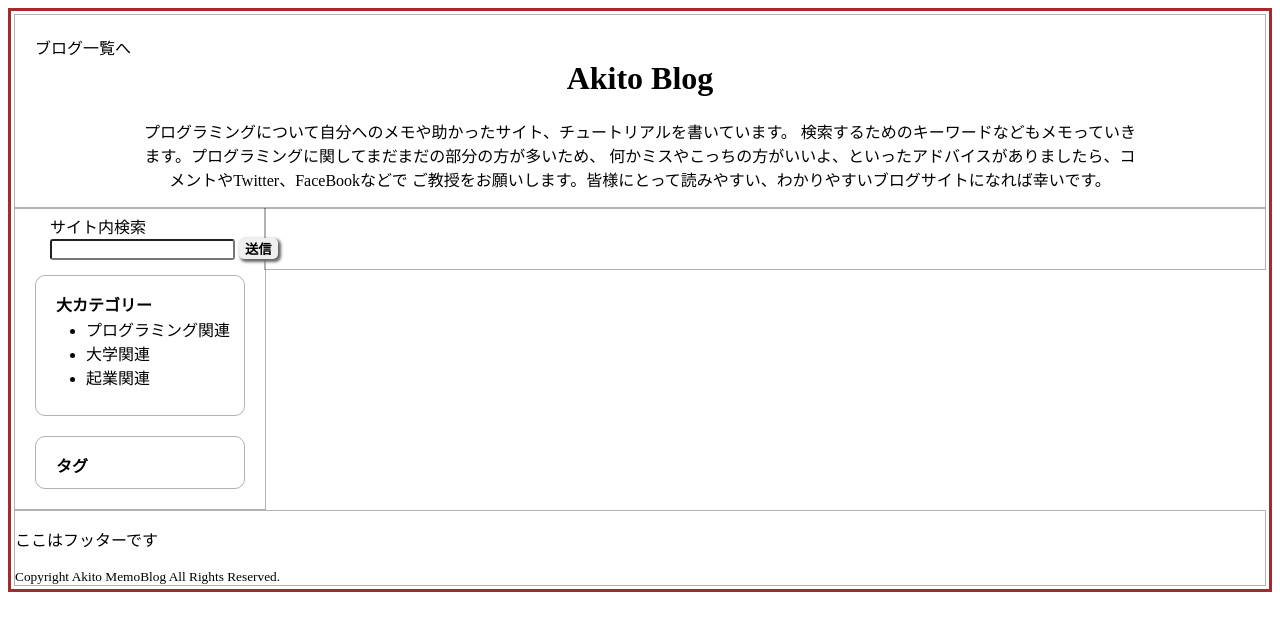
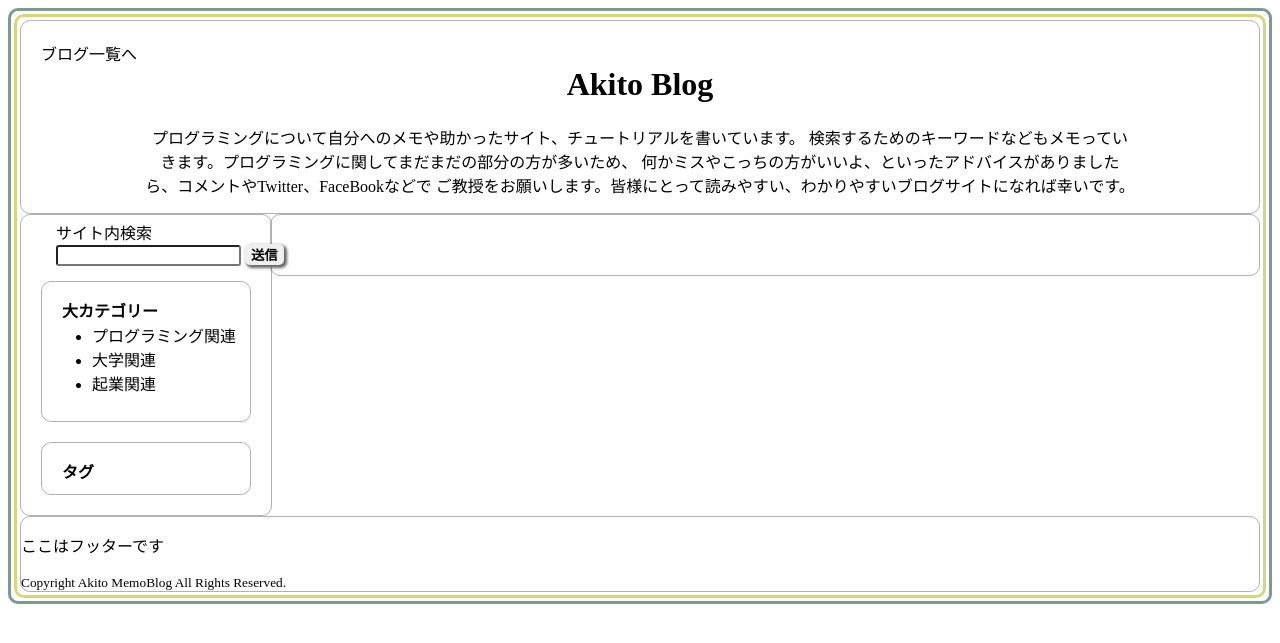
Before and after one commit to aianman4823/Mymemoblog, a Django app: page / in a window 1280 px wide. Shown: the top 643 px of the page. Run offline with Django 3.2, Linux system fonts and the light colour scheme; data that the repository does not hold is empty.

Commit message:
add backColor css

```diff
--- a/mymemoblog/static/mymemoblog/css/base.css
+++ b/mymemoblog/static/mymemoblog/css/base.css
@@ -1,10 +1,17 @@
 .border_color {
     padding: 3px;
-    border: 3px solid brown;
+    border: 3px solid #d6d680;
+    border-radius:10px;
+}
+.border_color_2 {
+    padding: 3px;
+    border: 3px solid #7e9895;
+    border-radius:10px;
 }
 
 .header {
-    border: 1px solid rgba(0,0,0,0.3)
+    border: 1px solid rgba(0,0,0,0.3);
+    border-radius:10px;
 }
 
 .header_a {
@@ -39,12 +46,14 @@
 
 .content {
     border: 1px solid rgba(0,0,0,0.3);
+    border-radius:10px;
     margin-left: 250px;
     padding: 30px;
 }
 
 .sidebar {
     border: 1px solid rgba(0,0,0,0.3);
+    border-radius:10px;
     width: 250px;
     height: auto;
     position:relative;
@@ -53,6 +62,7 @@
 .footer {
     clear:both;
     border: 1px solid rgba(0,0,0,0.3);
+    border-radius:10px;
 }
 
 @media (max-width: 1000px) {
--- a/mymemoblog/templates/base.html
+++ b/mymemoblog/templates/base.html
@@ -13,6 +13,7 @@
 </head>
 
 <body>
+    <div class="border_color_2">
         <div class="border_color">
             <header class="header">
                 <div>
@@ -74,6 +75,8 @@
                 </div>
             </footer>
         </div>
+    </div>
+
 </body>
 
 </html>
```
Lines whose indentation alone changed are shown as unchanged.
